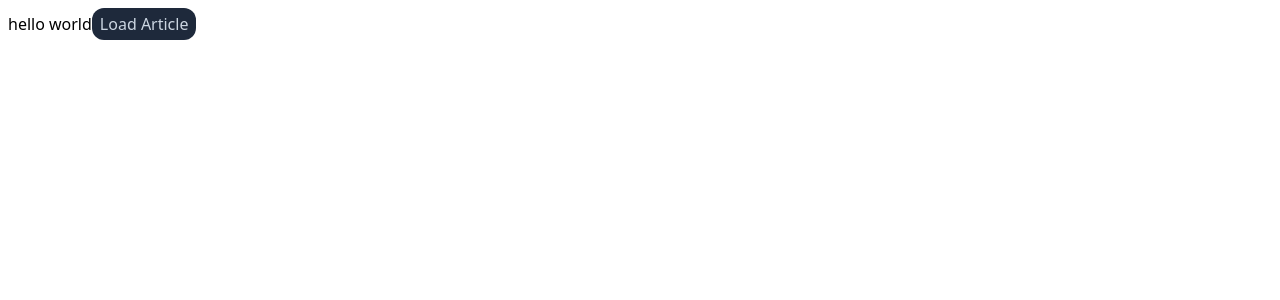
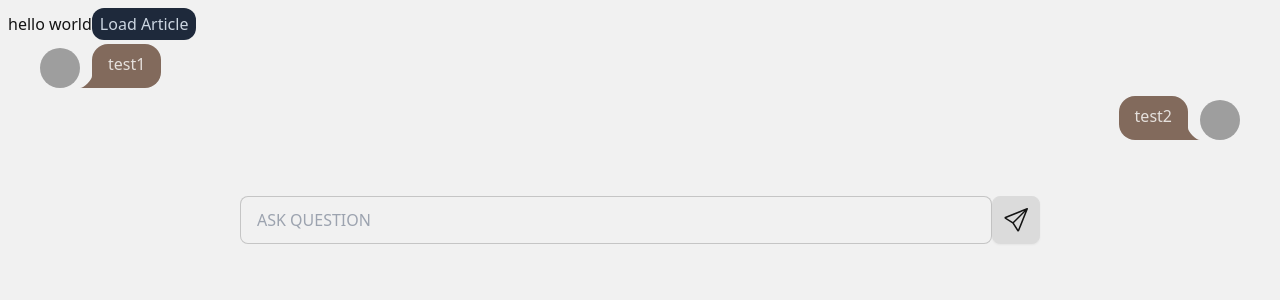
Before and after one commit to alexespejo/poli-bot, a React (Vite) app in the folder poli-extension/: page / in a window 1280 px wide. Shown: the top 300 px of the page. Built offline with nearby package versions, Linux system fonts and the light colour scheme; grey boxes are pictures that could not be loaded.

Commit message:
added chatbot feature

```diff
--- a/poli-extension/package.json
+++ b/poli-extension/package.json
@@ -21,6 +21,7 @@
     "@typescript-eslint/parser": "^6.14.0",
     "@vitejs/plugin-react": "^4.2.1",
     "autoprefixer": "^10.4.19",
+    "daisyui": "^4.10.2",
     "eslint": "^8.55.0",
     "eslint-plugin-react-hooks": "^4.6.0",
     "eslint-plugin-react-refresh": "^0.4.5",
--- a/poli-extension/src/App.tsx
+++ b/poli-extension/src/App.tsx
@@ -3,6 +3,40 @@ import { grabArticle } from "./getPageArticle.js";
 
 function App() {
  const [message, setMessage] = useState("hello world");
+ const [messages, setMessages] = useState([
+    {
+      content: "test1",
+      role: "assistant"
+    },
+    {
+      content: "test2",
+      role: "user"
+    }
+  ]);
+
+const [isTyping, setIsTyping] = useState(false);
+
+const handleSubmit = async (e) => {
+    e.preventDefault();
+
+    const newMessage = {
+      content: e.target[0].value,
+      role: "user"
+    }
+
+    const newMessages = [...messages, newMessage];
+    setMessages(newMessages);
+    setIsTyping(true);
+    e.target.reset();
+
+    // const completion = await openai.createChatCompletion({
+    //   model: "gpt-3.5-turbo",
+    //   messages: [...newMessages],
+    // });
+
+    // setMessages([...newMessages, completion.data.choices[0].message]);
+    setIsTyping(false);
+  }
 
     return (
         <div className="p-2">
@@ -13,6 +47,40 @@ function App() {
             >
                 Load Article
             </button>
+            <section className="container mx-auto p-5 fixed inset-0">
+                <div className="">
+                    <div className="p-5 pb-8 flex-grow overflow-auto">
+                        {
+                            messages.length && messages.map((msg, i) => {
+                                return (
+                                    <div className={`chat ${msg.role === 'assistant' ? 'chat-start' : 'chat-end'}`} key={i}>
+                                        <div className="chat-image avatar">
+                                            <div className="w-10 rounded-full">
+                                                <img src={msg.role === 'assistant' ? 'https://www.visma.com/blog/wp-content/uploads/sites/46/2020/02/highanglephotoofrobot2599244-scaled-1.jpg' : 'https://t3.ftcdn.net/jpg/05/91/98/78/360_F_591987899_VaB4GHecB5lTITiqmvC0dhmrrNUsbPPt.jpg'} />
+                                            </div>
+                                        </div>
+                                        <div className="chat-bubble">{msg.content}</div>
+                                    </div>
+                                );
+                            })
+                        }
+                    </div>
+                    <form className="form-control m-5 items-center" onSubmit={(e) => handleSubmit(e)}>
+                        <div className="input-group max-w-full w-[800px] relative">
+                            <div className="flex items-center">
+                                {isTyping && <small className='absolute -top-5 left-0.5 animate-pulse'>BOT is Typing...</small>}
+
+                                <input type="text" placeholder="ASK QUESTION" className="input input-bordered flex-grow" required />
+                                <button className="btn btn-square" type="submit">
+                                    <svg xmlns="http://www.w3.org/2000/svg" className="h-6 w-6" fill="currentColor" viewBox="0 0 16 16">
+                                        <path d="M15.854.146a.5.5 0 0 1 .11.54l-5.819 14.547a.75.75 0 0 1-1.329.124l-3.178-4.995L.643 7.184a.75.75 0 0 1 .124-1.33L15.314.037a.5.5 0 0 1 .54.11ZM6.636 10.07l2.761 4.338L14.13 2.576 6.636 10.07Zm6.787-8.201L1.591 6.602l4.339 2.76 7.494-7.493Z" />
+                                    </svg>
+                                </button>
+                            </div>
+                        </div>
+                    </form>
+                </div>
+            </section>
         </div>
     );
 }
--- a/poli-extension/tailwind.config.js
+++ b/poli-extension/tailwind.config.js
@@ -4,5 +4,8 @@ export default {
  theme: {
   extend: {},
  },
- plugins: [],
+ plugins: [require("daisyui")],
+ daisyui: {
+    themes: ['autumn'],
+ }
 };
```
Also changed, not shown: 1 other file (tests, documents, lock files or other folders). Lines whose indentation alone changed are shown as unchanged.
